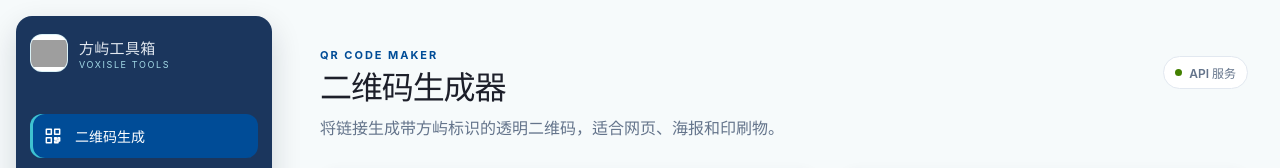
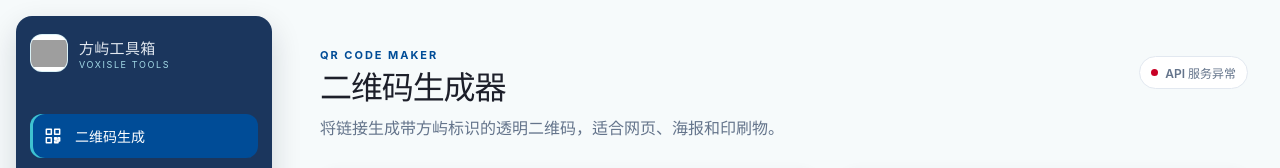
Before and after one commit to MapManager-group/voxisle-tools, a React (Vite) app: page / in a window 1280 px wide. Shown: the top 168 px of the page. Built offline with nearby package versions, Linux system fonts and the light colour scheme; no server answers; grey boxes are pictures that could not be loaded.

Commit message:
modify: 添加api正常显示

```diff
--- a/src/components/layout/AppLayout.tsx
+++ b/src/components/layout/AppLayout.tsx
@@ -1,9 +1,10 @@
 import type { ReactNode } from 'react'
-import type { Tool } from '../../config'
+import { QR_API, SCHEMATIC_API, type Tool } from '../../config'
 import { AppFooter } from './AppFooter'
 import { PageHeader } from './PageHeader'
 import { Sidebar } from './Sidebar'
 
 export function AppLayout({ activeTool, eyebrow, title, description, children }: { activeTool: Tool; eyebrow: string; title: string; description: string; children: ReactNode }) {
-  return <div className="app-shell"><Sidebar activeTool={activeTool}/><div className="content-shell"><main className="main"><PageHeader eyebrow={eyebrow} title={title} description={description}/>{children}<AppFooter/></main></div></div>
+  const apiUrl = activeTool === 'qrcode' ? QR_API : SCHEMATIC_API
+  return <div className="app-shell"><Sidebar activeTool={activeTool}/><div className="content-shell"><main className="main"><PageHeader key={apiUrl} eyebrow={eyebrow} title={title} description={description} apiUrl={apiUrl}/>{children}<AppFooter/></main></div></div>
 }
--- a/src/components/layout/PageHeader.tsx
+++ b/src/components/layout/PageHeader.tsx
@@ -1,3 +1,20 @@
-export function PageHeader({ eyebrow, title, description }: { eyebrow: string; title: string; description: string }) {
-  return <header className="page-header"><div><span className="eyebrow">{eyebrow}</span><h1>{title}</h1><p>{description}</p></div><span className="service-status"><i/>API 服务</span></header>
+import { useEffect, useState } from 'react'
+
+export function PageHeader({ eyebrow, title, description, apiUrl }: { eyebrow: string; title: string; description: string; apiUrl: string }) {
+  const [apiAvailable, setApiAvailable] = useState<boolean | null>(null)
+
+  useEffect(() => {
+    const controller = new AbortController()
+    fetch(apiUrl, { signal: controller.signal })
+      .then(response => setApiAvailable(response.status < 500))
+      .catch(error => {
+        if (error instanceof Error && error.name !== 'AbortError') setApiAvailable(false)
+      })
+    return () => controller.abort()
+  }, [apiUrl])
+
+  const status = apiAvailable === null ? 'checking' : apiAvailable ? 'available' : 'unavailable'
+  const statusText = apiAvailable === null ? 'API 服务检查中' : apiAvailable ? 'API 服务正常' : 'API 服务异常'
+
+  return <header className="page-header"><div><span className="eyebrow">{eyebrow}</span><h1>{title}</h1><p>{description}</p></div><span className={`service-status service-status-${status}`} role="status" aria-label={statusText} title={statusText}><i aria-hidden="true"/>{statusText}</span></header>
 }
```
Also changed, not shown: src/App.css.
